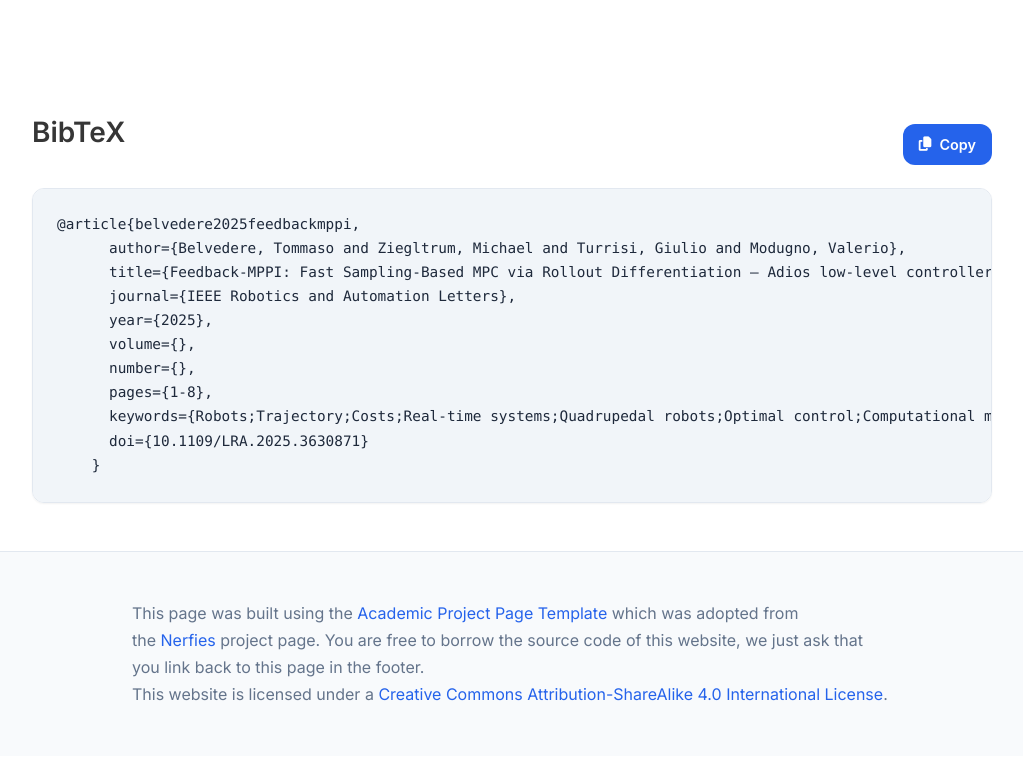
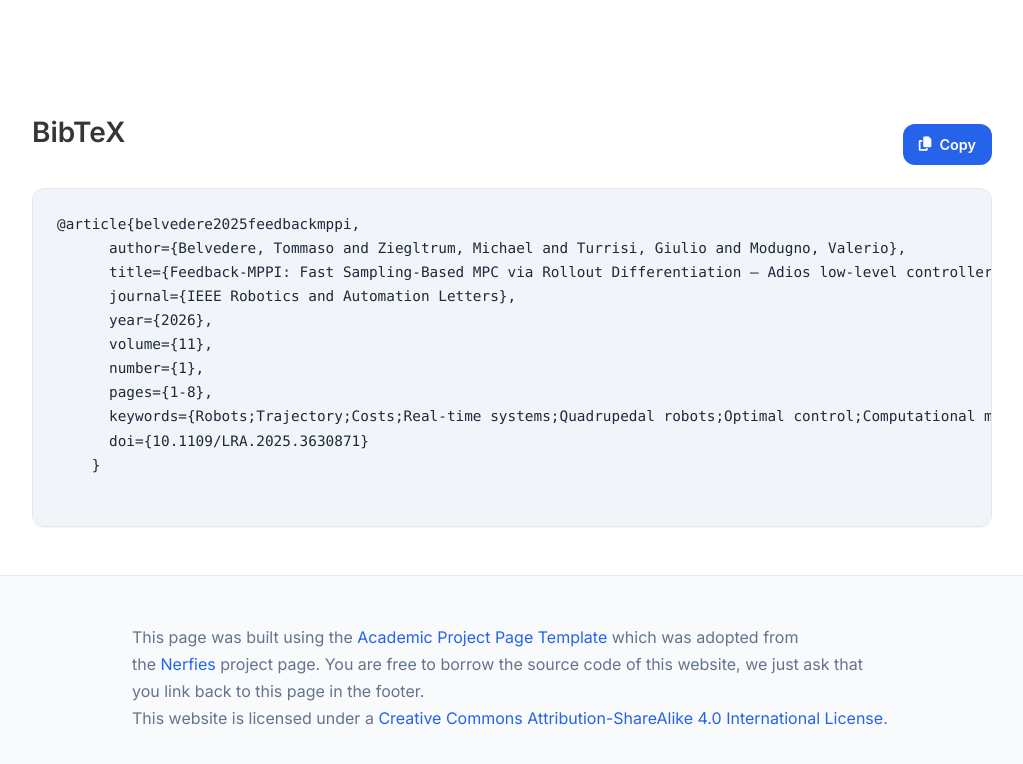
Before and after one commit to feedback-mppi/feedback-mppi.github.io, a plain HTML site: page index.html in a window 1280 px wide. Shown: the part 2443-3207 px from the top of the page, without its empty margins (128-1151 px from the left). Drawn offline with nearby package versions, Linux system fonts and the light colour scheme; some icons are missing.

Commit message:
update bibtex

```diff
--- a/index.html
+++ b/index.html
@@ -418,13 +418,14 @@
       author={Belvedere, Tommaso and Ziegltrum, Michael and Turrisi, Giulio and Modugno, Valerio},
       title={Feedback-MPPI: Fast Sampling-Based MPC via Rollout Differentiation – Adios low-level controllers},
       journal={IEEE Robotics and Automation Letters},
-      year={2025},
-      volume={},
-      number={},
+      year={2026},
+      volume={11},
+      number={1},
       pages={1-8},
       keywords={Robots;Trajectory;Costs;Real-time systems;Quadrupedal robots;Optimal control;Computational modeling;Standards;Legged locomotion;System dynamics;Optimization and Optimal Control;Motion Control;Legged Robots;Model Predictive Control},
       doi={10.1109/LRA.2025.3630871}
-    }</code></pre>
+    }
+    </code></pre>
     </div>
 </section>
 <!--End BibTex citation -->
```
